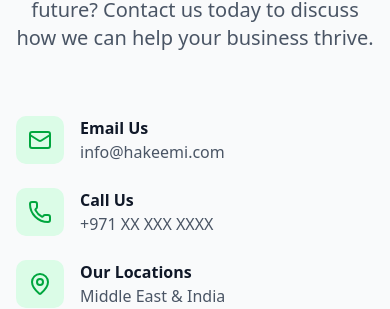
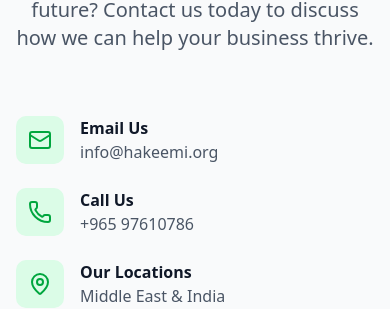
Before and after one commit to najmuddin01/hakeemi-financial-website, a React (Vite) app: page / in a window 390 px wide. Shown: the part 8291-8600 px from the top of the page. Built offline with nearby package versions, Linux system fonts and the light colour scheme.

Commit message:
Update contact information: phone +965 97610786 and email info@hakeemi.org

```diff
--- a/src/App.jsx
+++ b/src/App.jsx
@@ -440,7 +440,7 @@ function App() {
                   </div>
                   <div>
                     <h3 className="font-semibold text-gray-900">Email Us</h3>
-                    <p className="text-gray-600">info@hakeemi.com</p>
+                    <p className="text-gray-600">info@hakeemi.org</p>
                   </div>
                 </div>
 
@@ -450,7 +450,7 @@ function App() {
                   </div>
                   <div>
                     <h3 className="font-semibold text-gray-900">Call Us</h3>
-                    <p className="text-gray-600">+971 XX XXX XXXX</p>
+                    <p className="text-gray-600">+965 97610786</p>
                   </div>
                 </div>
 
@@ -579,8 +579,8 @@ function App() {
             <div className="space-y-4">
               <h3 className="font-semibold text-lg">Contact Info</h3>
               <div className="space-y-2 text-gray-400">
-                <p>Email: info@hakeemi.com</p>
-                <p>Phone: +971 XX XXX XXXX</p>
+                <p>Email: info@hakeemi.org</p>
+                <p>Phone: +965 97610786</p>
                 <p>Locations: Middle East & India</p>
               </div>
             </div>
```
